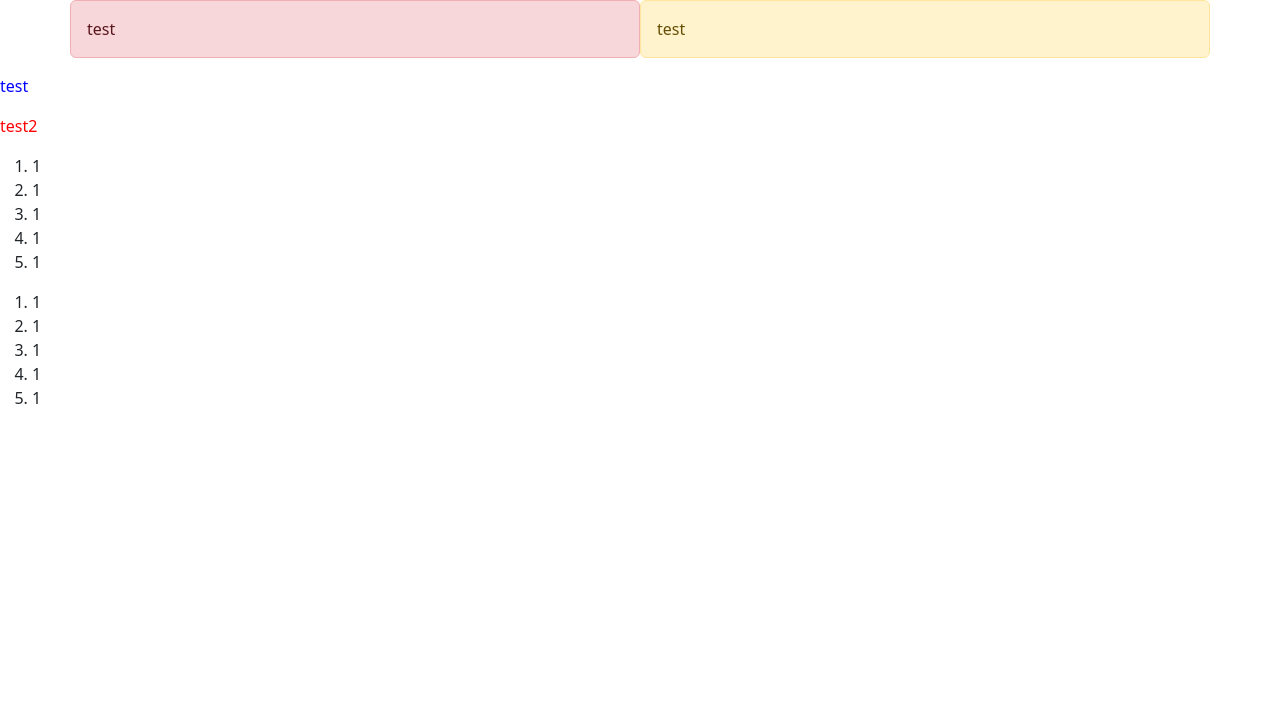
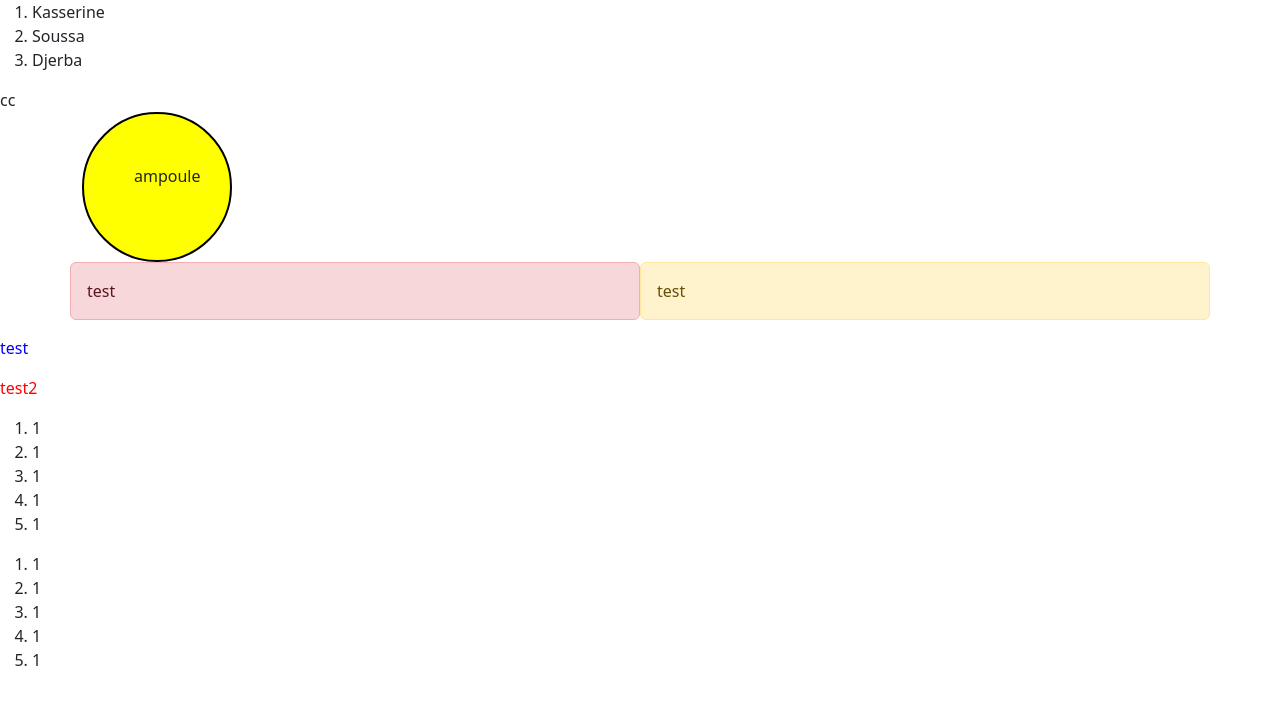
Before and after one commit to aymensellaouti/rt232526, a website: page index.html in a window 1280 px wide. Drawn offline with nearby package versions, Linux system fonts and the light colour scheme.

Commit message:
seance du 13 2 2026 S3

```diff
--- a/index.html
+++ b/index.html
@@ -13,8 +13,13 @@
     <title>RT2 G3</title>
 </head>
 <body>
+    <ol class="regions">
+
+    </ol>
+    cc
     <!-- div>ol>(li{1})*5 -->
      <div class="container">
+        <div class="ampoule on">ampoule</div>
         <!-- <div class="alert alert-primary">
             test RT2
             <button class="btn btn-danger">
@@ -51,5 +56,6 @@
             <li>1</li>
         </ol>
     </div>
+    <script src="index.js"></script>
 </body>
 </html>
--- a/index.js
+++ b/index.js
@@ -1,9 +1,30 @@
-console.log(1);
-setTimeout(() => {
-  console.log(2);
-}, 1000);
-console.log(3);
+// console.log(1);
+// setTimeout(() => {
+//   console.log(2);
+// }, 1000);
+// console.log(3);
 
-setTimeout(() => {
-  console.log(4);
-}, 500);
+// setTimeout(() => {
+//   console.log(4);
+// }, 500);
+//const ampoule = document.querySelector('.ampoule')
+// setInterval(
+//   () => {
+//     ampoule.classList.toggle('on')
+//     ampoule.classList.toggle('off')
+//   }, 1500
+// )
+let olRegions = document.querySelector('.regions');
+const regions  = ['Djerba', 'Soussa', 'Kasserine', 'Tatouin', 'Beja', 'Kef', 'Bizerte', 'Nabeul'];
+let index = 0;
+setInterval(
+  () => {
+    if (index == regions.length) {
+      olRegions.innerHTML = '';
+      index = 0;
+    }
+    const li = document.createElement('li');
+    li.innerHTML = regions[index++];
+    olRegions.insertBefore(li, olRegions.firstChild);
+  }, 1500
+)
--- a/style.css
+++ b/style.css
@@ -6,3 +6,19 @@ p {
 .test {}
 /* l'élément eli 3andou id para */
 #para {}
+
+.ampoule {
+    width: 150px;
+    height: 150px;
+    border: solid 2px black;
+    border-radius: 50%;
+    padding: 50px;
+}
+
+.on {
+    background-color: yellow;
+}
+.off {
+    background-color: black;
+    color: white;
+}
```
